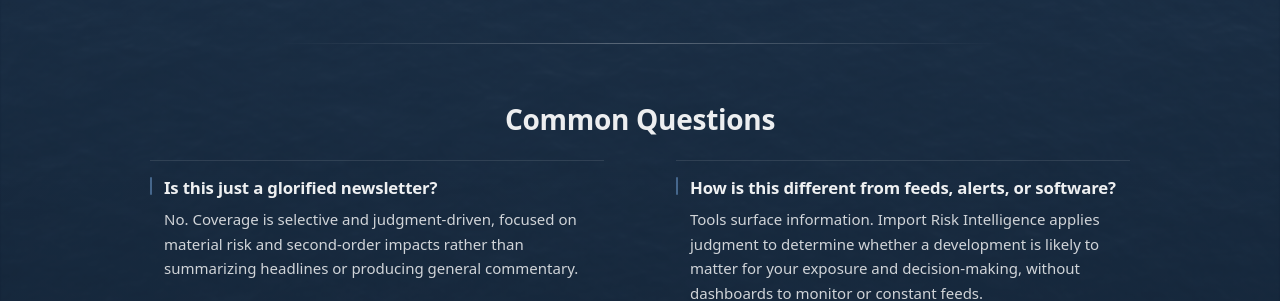
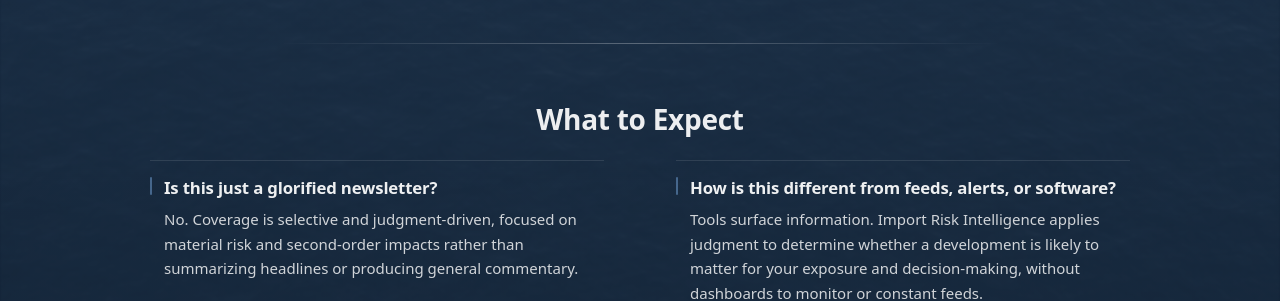
Before and after one commit to importrisk/import-risk-intelligence-site, a Jekyll site: the page built from method.html, in a window 1280 px wide. Shown: the part 1550-1851 px from the top of the page. Built offline with Jekyll 4.4.1, drawn with Linux system fonts in a browser that asks for light colours.

Commit message:
Update method.html

```diff
--- a/method.html
+++ b/method.html
@@ -252,7 +252,7 @@
 
         <!-- COMMON QUESTIONS -->
         <section class="mp-faq" aria-label="Common questions">
-          <h3 class="mp-faq-title">Common Questions</h3>
+          <h3 class="mp-faq-title">What to Expect</h3>
 
           <div class="mp-faq-grid" role="list">
             <div class="mp-faq-item" role="listitem">
```
